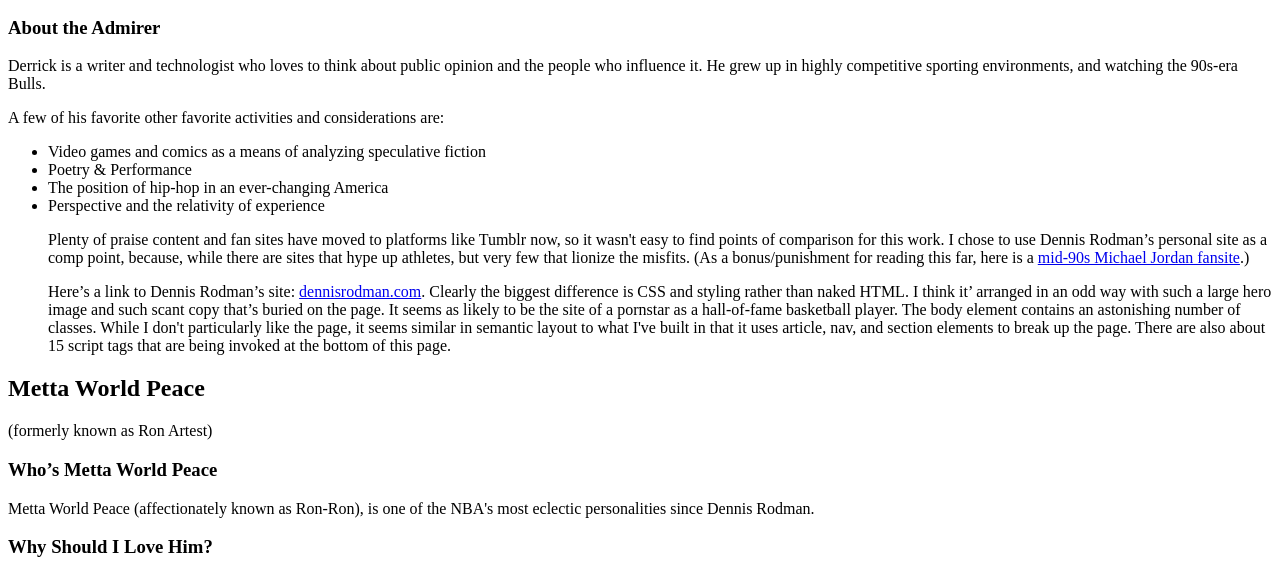
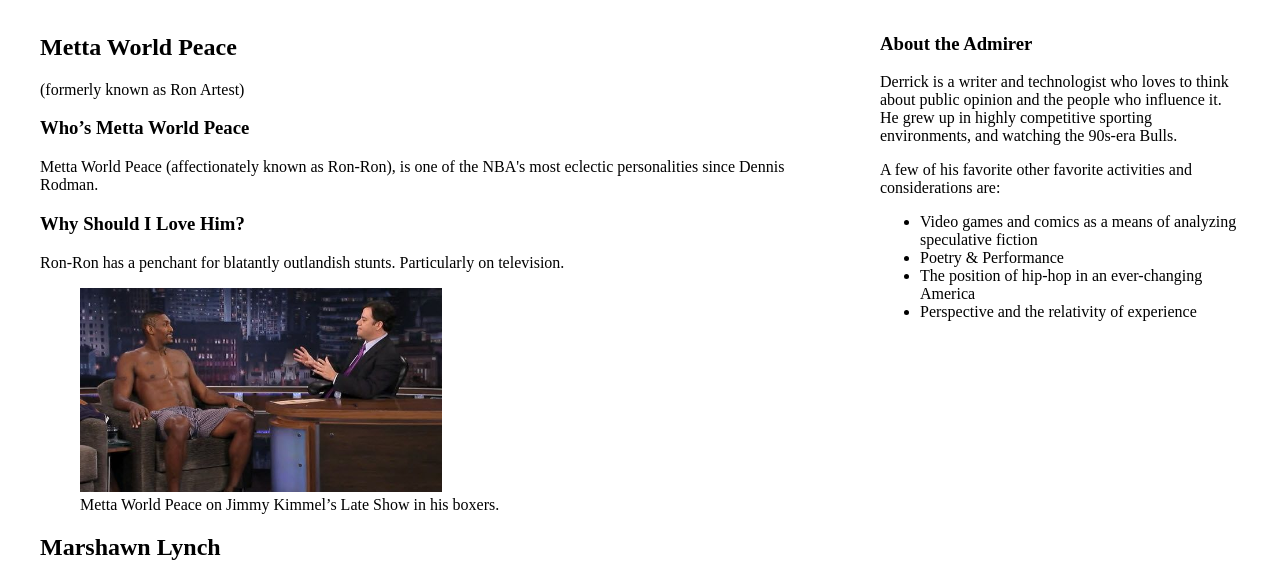
Before and after one commit to whyderrick/athlete-praise, a plain HTML site: page index.html in a window 1280 px wide. Shown: the part 206-780 px from the top of the page. Drawn offline with Linux system fonts and the light colour scheme.

Commit message:
Move aside to right side of screen

```diff
--- a/index.html
+++ b/index.html
@@ -8,13 +8,14 @@
 </head>
 <body>
   <!-- Page requirements:
-  [x] Basic HTML structure elements
-  [x] Some content that mixes header and paragraph tags
-  [x] At least one image
-  [x] At least 2 block-level elements that give semantic meaning to content
-  [] A table or form (submit to httpbin or another page)
-  [x] A list (ordered or unordered)
-  [x] At least on additional page that's linked from index.
+  [] Padding and border to at least one element
+  [] Margin added to at least one element
+  [] At least one centered element
+  [] A different font on at least one element
+  [] A few elements styled by class
+  [] A different color for visited links
+  [] An element styled with an ID
+  [] A media query
   -->
   <header>
     <h1>Athlete Praise</h1>
@@ -37,10 +38,10 @@
         <li>Poetry &amp; Performance</li>
         <li>The position of hip-hop in an ever-changing America</li>
         <li>Perspective and the relativity of experience</li>
-      <p>Plenty of praise content and fan sites have moved to platforms like Tumblr now, so it wasn't easy to find points of comparison for this work. I chose to use Dennis Rodman&rsquo;s personal site as a comp point, because, while there are sites that hype up athletes, but very few that lionize the misfits. (As a bonus/punishment for reading this far, here is a <a href="http://www.virtualfans.com/#">mid-90s Michael Jordan fansite</a>.)</p>
+      <!--<p>Plenty of praise content and fan sites have moved to platforms like Tumblr now, so it wasn't easy to find points of comparison for this work. I chose to use Dennis Rodman&rsquo;s personal site as a comp point, because, while there are sites that hype up athletes, but very few that lionize the misfits. (As a bonus/punishment for reading this far, here is a <a href="http://www.virtualfans.com/#">mid-90s Michael Jordan fansite</a>.)</p>
       <p> Here&rsquo;s a link to Dennis Rodman&rsquo;s site: <a href="http://dennisrodman.com">dennisrodman.com</a>. Clearly the biggest difference is CSS and styling rather than naked HTML. I think it&rsquo; arranged in an odd way with such a large hero image and such scant copy that&rsquo;s buried on the page. It seems as likely to be the site of a pornstar as a hall-of-fame basketball player. The body element contains an astonishing number of classes. While I don't particularly like the page, it seems similar in semantic layout to what I've built in that it uses article, nav, and section elements to break up the page. There are also about 15 script tags that are being invoked at the bottom of this page.
       </p>
-      </p>
+      </p>-->
       </ul>
     </section>
   </aside>
--- a/style.css
+++ b/style.css
@@ -0,0 +1,49 @@
+body {
+  margin: 20px auto;
+  width: 1200px;
+       box-sizing: border-box;
+  -moz-box-sizing: border-box;
+}
+/*
+############################
+### HEADER STYLING       ###
+############################
+*/
+
+
+
+/*
+############################
+### ASIDE STYLING        ###
+############################
+*/
+
+aside {
+  display: inline-block;
+  float: right;
+  margin: 0;
+  padding-left: 2.5%;
+  vertical-align: top;
+  width: 30%;
+}
+
+
+/*
+############################
+### MAIN STYLING         ###
+############################
+*/
+main {
+  display: inline-block;
+  float: left;
+  width:67%;
+}
+
+img {
+  max-width: 50%;
+  margin: 0 auto;
+}
+
+footer {
+  clear: both;
+}
```
